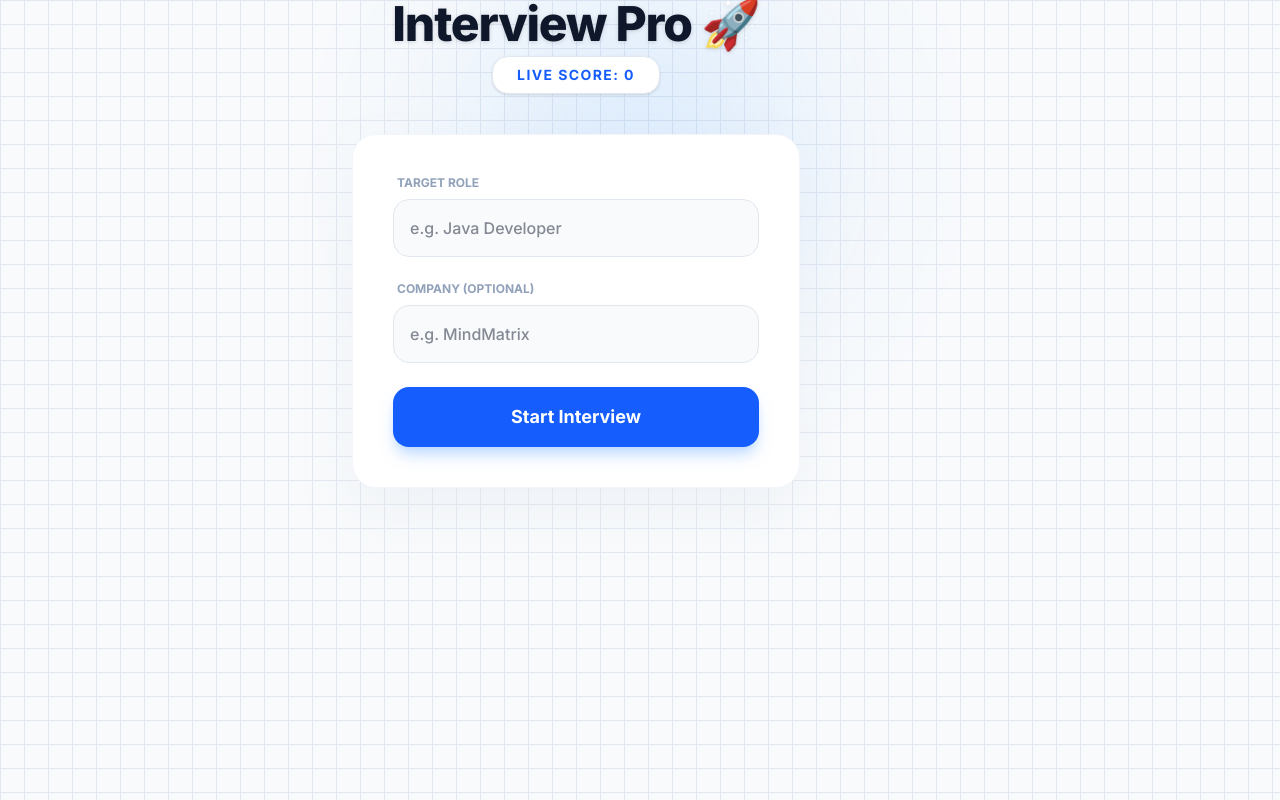
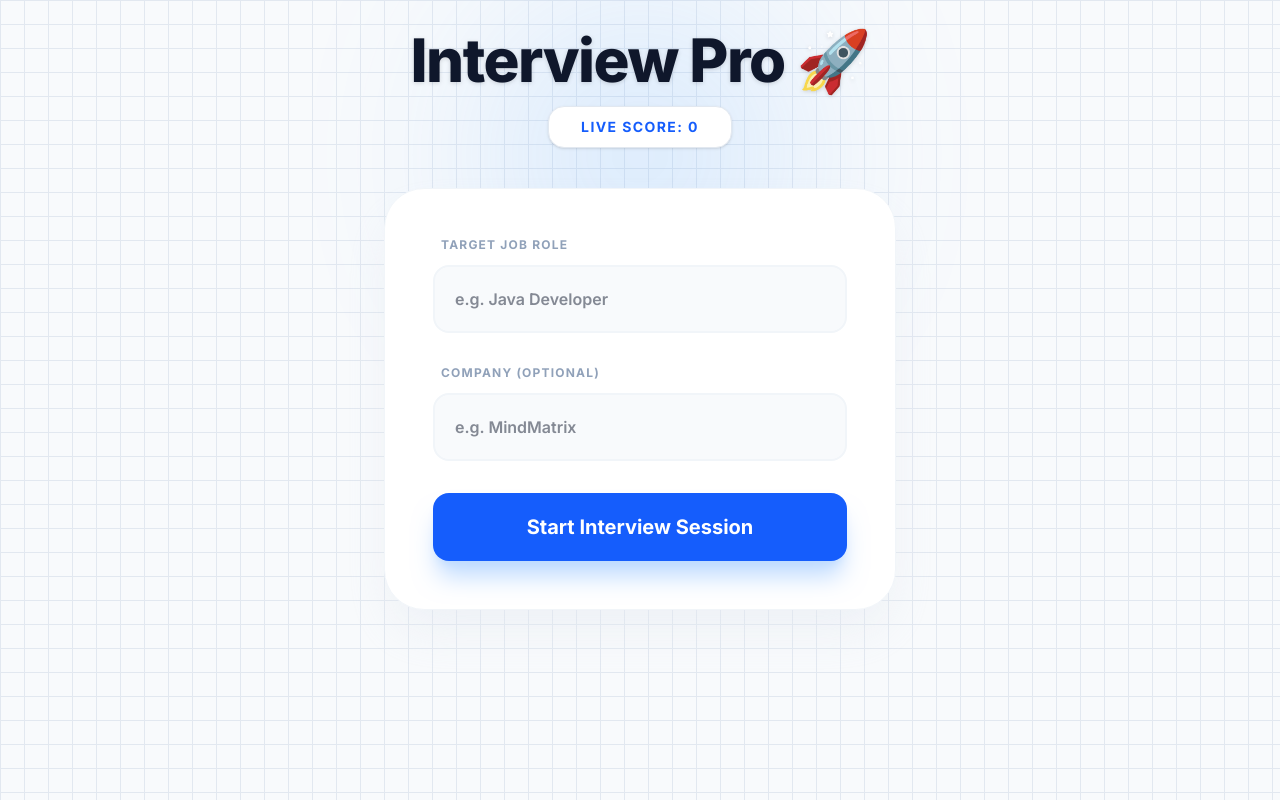
Before and after one commit to Shaunfernandez7788/CareerFirst-AI, a Next.js app: page /interview in a window 1280 px wide. Built offline with nearby package versions, Linux system fonts and the light colour scheme.

Commit message:
ultimate interview system: voice + camera + scoring

```diff
--- a/app/interview/InterviewContent.tsx
+++ b/app/interview/InterviewContent.tsx
@@ -38,7 +38,7 @@ export default function InterviewContent() {
     if (SpeechRecognition) {
       const recognition = new SpeechRecognition();
       recognition.continuous = true;
-      recognition.interimResults = false; // Only stable results
+      recognition.interimResults = false;
       recognition.lang = "en-US";
 
       recognition.onresult = (event: any) => {
@@ -173,43 +173,46 @@ export default function InterviewContent() {
   };
 
   return (
-    <div className="w-full max-w-6xl flex flex-col items-center">
+    // FIXED: Main container now ensures full width and vertical centering
+    <div className="w-full flex flex-col items-center justify-center min-h-[80vh]">
+
       {/* HEADER SECTION */}
       <div className="text-center mb-10">
-        <h1 className="text-5xl font-extrabold text-slate-900 tracking-tight mb-2 drop-shadow-sm">
+        <h1 className="text-6xl font-extrabold text-slate-900 tracking-tight mb-4 drop-shadow-sm">
           Interview Pro <span className="text-blue-600">🚀</span>
         </h1>
-        <div className="inline-block bg-white border border-slate-200 text-blue-600 px-6 py-2 rounded-2xl text-sm font-bold uppercase tracking-widest shadow-sm">
+        <div className="inline-block bg-white border border-slate-200 text-blue-600 px-8 py-2.5 rounded-2xl text-sm font-bold uppercase tracking-widest shadow-sm">
           Live Score: {score}
         </div>
       </div>
 
       {!isStarted ? (
-        <div className="bg-white p-10 rounded-3xl shadow-2xl shadow-slate-200/50 border border-slate-100 w-full max-w-md space-y-6 animate-in fade-in slide-in-from-bottom-4 duration-500">
+        // CARD IS NOW CENTERED
+        <div className="bg-white p-12 rounded-[2.5rem] shadow-2xl shadow-slate-200/60 border border-slate-100 w-full max-w-lg space-y-8 animate-in fade-in zoom-in-95 duration-500">
           <div>
-            <label className="block text-xs font-bold text-slate-400 uppercase mb-2 ml-1">Target Role</label>
+            <label className="block text-xs font-bold text-slate-400 uppercase mb-3 ml-2 tracking-widest">Target Job Role</label>
             <input
               placeholder="e.g. Java Developer"
               value={role}
               onChange={(e) => setRole(e.target.value)}
-              className="w-full p-4 bg-slate-50 border border-slate-200 rounded-2xl focus:ring-2 focus:ring-blue-500 outline-none text-slate-900 font-medium transition-all"
+              className="w-full p-5 bg-slate-50 border-2 border-slate-100 rounded-2xl focus:border-blue-500 focus:bg-white focus:ring-4 focus:ring-blue-50 transition-all outline-none text-slate-900 font-semibold"
             />
           </div>
           <div>
-            <label className="block text-xs font-bold text-slate-400 uppercase mb-2 ml-1">Company (Optional)</label>
+            <label className="block text-xs font-bold text-slate-400 uppercase mb-3 ml-2 tracking-widest">Company (Optional)</label>
             <input
               placeholder="e.g. MindMatrix"
               value={company}
               onChange={(e) => setCompany(e.target.value)}
-              className="w-full p-4 bg-slate-50 border border-slate-200 rounded-2xl focus:ring-2 focus:ring-blue-500 outline-none text-slate-900 font-medium transition-all"
+              className="w-full p-5 bg-slate-50 border-2 border-slate-100 rounded-2xl focus:border-blue-500 focus:bg-white focus:ring-4 focus:ring-blue-50 transition-all outline-none text-slate-900 font-semibold"
             />
           </div>
           <button
             onClick={startInterview}
             disabled={loading}
-            className="w-full bg-blue-600 text-white py-4 rounded-2xl font-bold text-lg hover:bg-blue-700 transition-all shadow-lg active:scale-95 disabled:bg-slate-300 shadow-blue-200"
+            className="w-full bg-blue-600 text-white py-5 rounded-2xl font-bold text-xl hover:bg-blue-700 transition-all shadow-xl shadow-blue-200 active:scale-[0.98] disabled:bg-slate-300"
           >
-            {loading ? "Preparing Room..." : "Start Interview"}
+            {loading ? "Initializing..." : "Start Interview Session"}
           </button>
         </div>
       ) : (
@@ -239,13 +242,13 @@ export default function InterviewContent() {
               ref={chatContainerRef}
               className="bg-white p-8 h-[480px] overflow-y-auto rounded-3xl shadow-xl border border-slate-100 space-y-6 scroll-smooth"
             >
-              {chat.length === 0 && <p className="text-slate-400 italic text-center mt-24">Setting up your interview session...</p>}
+              {chat.length === 0 && <p className="text-slate-400 italic text-center mt-24">Preparing your tailored interview questions...</p>}
               {chat.map((msg, i) => (
                 <div key={i} className={`flex flex-col ${msg.type === "user-answer" ? "items-end" : "items-start"}`}>
                   <span className="text-[10px] font-bold text-slate-400 uppercase mb-1.5 px-1">
-                    {msg.type === "ai-question" ? "Interviewer" : msg.type === "ai-feedback" ? "Insight" : "You"}
+                    {msg.type === "ai-question" ? "Interviewer" : msg.type === "ai-feedback" ? "Real-time Insight" : "Your Answer"}
                   </span>
-                  <div className={`p-4 rounded-2xl max-w-[85%] text-[13px] leading-relaxed shadow-sm transition-all ${
+                  <div className={`p-5 rounded-2xl max-w-[85%] text-[13.5px] leading-relaxed shadow-sm transition-all ${
                     msg.type === "user-answer"
                       ? "bg-blue-600 text-white rounded-tr-none"
                       : msg.type === "ai-feedback"
@@ -256,36 +259,35 @@ export default function InterviewContent() {
                   </div>
                 </div>
               ))}
-              {loading && <div className="text-blue-500 text-[11px] animate-pulse font-bold tracking-widest uppercase">Processing Response...</div>}
+              {loading && <div className="text-blue-500 text-[11px] animate-pulse font-bold tracking-widest uppercase ml-1">Analyzing Response...</div>}
             </div>
 
             <div className="relative">
               <textarea
                 value={currentAnswer}
                 onChange={(e) => setCurrentAnswer(e.target.value)}
-                placeholder="Share your technical expertise here..."
-                className="w-full p-6 bg-white border border-slate-200 rounded-3xl shadow-2xl focus:ring-2 focus:ring-blue-500 outline-none text-slate-900 min-h-[140px] transition-all pr-36 text-sm leading-relaxed"
+                placeholder="Express your thoughts clearly..."
+                className="w-full p-7 bg-white border border-slate-200 rounded-[2rem] shadow-2xl focus:ring-4 focus:ring-blue-50 outline-none text-slate-900 min-h-[160px] transition-all pr-40 text-sm leading-relaxed"
               />
-              <div className="absolute right-4 bottom-4 flex gap-3">
+              <div className="absolute right-5 bottom-5 flex gap-4">
                 <button
                   type="button"
                   onClick={toggleListening}
-                  className={`p-3.5 rounded-2xl transition-all shadow-sm ${isListening ? "bg-red-500 animate-pulse text-white" : "bg-slate-100 text-slate-500 hover:bg-slate-200"}`}
+                  className={`p-4 rounded-2xl transition-all shadow-md ${isListening ? "bg-red-500 animate-pulse text-white" : "bg-slate-50 text-slate-400 hover:bg-slate-100 hover:text-slate-600"}`}
                 >
-                  {isListening ? "⏹️" : "🎤"}
+                  {isListening ? "⏹️ Stop" : "🎤 Speak"}
                 </button>
                 <button
                   type="button"
                   onClick={submitAnswer}
                   disabled={!currentAnswer.trim() || loading}
-                  className="bg-blue-600 text-white px-8 py-3.5 rounded-2xl font-bold hover:bg-blue-700 shadow-xl active:scale-95 disabled:bg-slate-200 transition-all text-sm"
+                  className="bg-blue-600 text-white px-10 py-4 rounded-2xl font-bold hover:bg-blue-700 shadow-xl shadow-blue-100 active:scale-95 disabled:bg-slate-200 transition-all text-sm"
                 >
-                  Submit
+                  Send
                 </button>
               </div>
             </div>
           </div>
-
         </div>
       )}
     </div>
```
